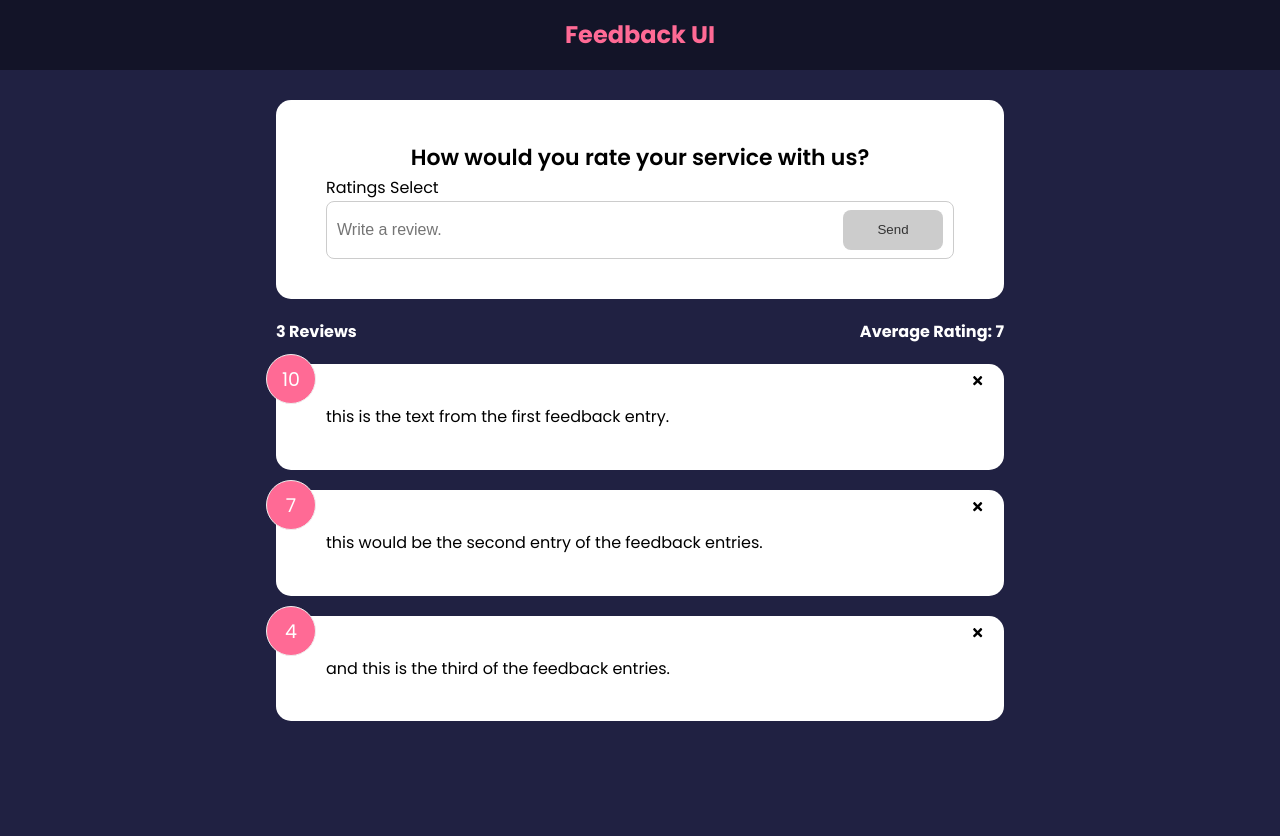
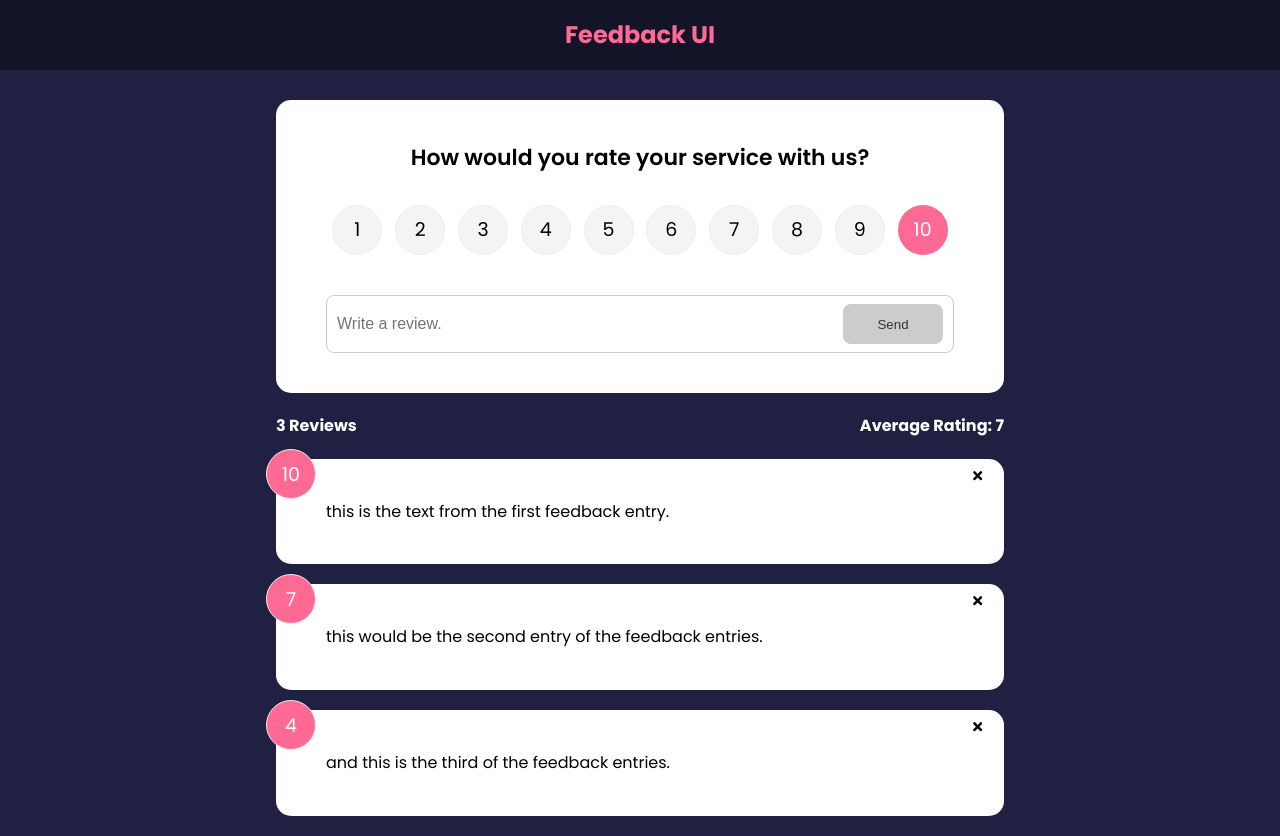
Before and after one commit to NayNayRen/feedback-app, a React (Create React App) app: page / in a window 1280 px wide. Before the commit the page ends 800 px from the top, so only its background shows below. Built offline with nearby package versions, Linux system fonts and the light colour scheme.

Commit message:
can add and remove feedback along with a rating system

```diff
--- a/package.json
+++ b/package.json
@@ -10,6 +10,7 @@
     "react-dom": "^17.0.2",
     "react-icons": "^4.3.1",
     "react-scripts": "5.0.0",
+    "uuid": "^8.3.2",
     "web-vitals": "^2.1.4"
   },
   "scripts": {
--- a/src/App.js
+++ b/src/App.js
@@ -1,4 +1,5 @@
 import { useState } from 'react';
+import { v4 as uuidv4 } from 'uuid';
 import Header from './components/Header';
 import FeedbackList from './components/FeedbackList';
 import FeedbackData from './data/FeedbackData';
@@ -9,6 +10,12 @@
   // feedback list as global/app level state, passed as a prop to FeedbackList
   const [feedback, setFeedback] = useState(FeedbackData);
   // added here in oreder to access feedback data ^^
+  const addFeedback = (newFeedback) => {
+    // unique id created from imported package above
+    newFeedback.id = uuidv4();
+    // spread operator(...) to copy feedback array then add the new fedback
+    setFeedback([newFeedback, ...feedback]);
+  };
   const deleteFeedback = (id) => {
     // add a confirmation window when button is clicked
     if (window.confirm('Are you sure you want to delete this?')) {
@@ -20,7 +27,7 @@
     <>
       <Header />
       <div className="container">
-        <FeedbackForm />
+        <FeedbackForm handleAdd={addFeedback} />
         <FeedbackStats feedback={feedback} />
         {/* props are passed from FeedbackList component */}
         <FeedbackList feedback={feedback} handleDelete={deleteFeedback} />
@@ -43,3 +50,6 @@
 // first is the name of the variable, second is the function to update the state
 // any time you want to change the state, or data, with an event, you must call the state's function and pass it the new data
 // state in React is imutable, it can't be changed, it has to be reset
+// stops app and installed unique id package, 'npm i uuid' in terminal and home folder of app, imported at top
+// to use, call the 'uuidv4' as a function, it makes a random id number
+// need to call setFeedback any time you are changing, adding, or removing the state(data)
--- a/src/components/FeedbackForm.jsx
+++ b/src/components/FeedbackForm.jsx
@@ -3,7 +3,7 @@
 import Button from './shared/Button';
 import RatingsSelect from './RatingsSelect';
 
-function FeedbackForm() {
+function FeedbackForm({ handleAdd }) {
   const [text, setText] = useState('');
   const [btnDisabled, setBtnDisabled] = useState(true);
   const [message, setMessage] = useState('');
@@ -14,7 +14,7 @@
       setBtnDisabled(true);
       setMessage(null);
       // if the text is not empty but less than 10
-    } else if (text != '' && text.trim().length <= 10) {
+    } else if (text !== '' && text.trim().length <= 10) {
       setBtnDisabled(true);
       setMessage('The text must be 10 characters long.');
     } else {
@@ -24,11 +24,25 @@
     // picks up the key presses
     setText(e.target.value);
   };
+
+  const handleSubmit = (e) => {
+    // e.preventDefault() to deny the actual submission
+    e.preventDefault();
+    if (text.trim().length > 10) {
+      // shorthand for text: text, rating: rating, since it pulls the text and rating from the bound states(data)
+      const newFeedback = {
+        text,
+        rating,
+      };
+      handleAdd(newFeedback);
+      setText('');
+    }
+  };
   return (
     <Card>
-      <form>
+      <form onSubmit={handleSubmit}>
         <h2>How would you rate your service with us?</h2>
-        <RatingsSelect />
+        <RatingsSelect select={(rating) => setRating(rating)} />
         <div className="input-group">
           <input
             onChange={handleTextChange}
--- a/src/components/RatingsSelect.jsx
+++ b/src/components/RatingsSelect.jsx
@@ -1,5 +1,128 @@
-function RatingsSelect() {
-  return <div>Ratings Select</div>;
+import { useState } from 'react';
+
+function RatingsSelect({ select }) {
+  const [selected, setSelected] = useState(10);
+  const handleChange = (e) => {
+    // adding a + sign changes the output from a string to a number
+    setSelected(+e.currentTarget.value);
+    select(+e.currentTarget.value);
+  };
+  return (
+    <ul className="rating">
+      <li>
+        <input
+          type="radio"
+          id="num1"
+          name="rating"
+          value="1"
+          onChange={handleChange}
+          checked={selected === 1}
+        />
+        <label htmlFor="num1">1</label>
+      </li>
+      <li>
+        <input
+          type="radio"
+          id="num2"
+          name="rating"
+          value="2"
+          onChange={handleChange}
+          checked={selected === 2}
+        />
+        <label htmlFor="num2">2</label>
+      </li>
+      <li>
+        <input
+          type="radio"
+          id="num3"
+          name="rating"
+          value="3"
+          onChange={handleChange}
+          checked={selected === 3}
+        />
+        <label htmlFor="num3">3</label>
+      </li>
+      <li>
+        <input
+          type="radio"
+          id="num4"
+          name="rating"
+          value="4"
+          onChange={handleChange}
+          checked={selected === 4}
+        />
+        <label htmlFor="num4">4</label>
+      </li>
+      <li>
+        <input
+          type="radio"
+          id="num5"
+          name="rating"
+          value="5"
+          onChange={handleChange}
+          checked={selected === 5}
+        />
+        <label htmlFor="num5">5</label>
+      </li>
+      <li>
+        <input
+          type="radio"
+          id="num6"
+          name="rating"
+          value="6"
+          onChange={handleChange}
+          checked={selected === 6}
+        />
+        <label htmlFor="num6">6</label>
+      </li>
+      <li>
+        <input
+          type="radio"
+          id="num7"
+          name="rating"
+          value="7"
+          onChange={handleChange}
+          checked={selected === 7}
+        />
+        <label htmlFor="num7">7</label>
+      </li>
+      <li>
+        <input
+          type="radio"
+          id="num8"
+          name="rating"
+          value="8"
+          onChange={handleChange}
+          checked={selected === 8}
+        />
+        <label htmlFor="num8">8</label>
+      </li>
+      <li>
+        <input
+          type="radio"
+          id="num9"
+          name="rating"
+          value="9"
+          onChange={handleChange}
+          checked={selected === 9}
+        />
+        <label htmlFor="num9">9</label>
+      </li>
+      <li>
+        <input
+          type="radio"
+          id="num10"
+          name="rating"
+          value="10"
+          onChange={handleChange}
+          checked={selected === 10}
+        />
+        <label htmlFor="num10">10</label>
+      </li>
+    </ul>
+  );
 }
 
 export default RatingsSelect;
+
+// state binds the value of the radio button clicked by passing the prop(attribute) 'select' from the RatingsSelect component element from FeedbackForm.jsx
```
Also changed, not shown: 1 other file (tests, documents, lock files or other folders).
